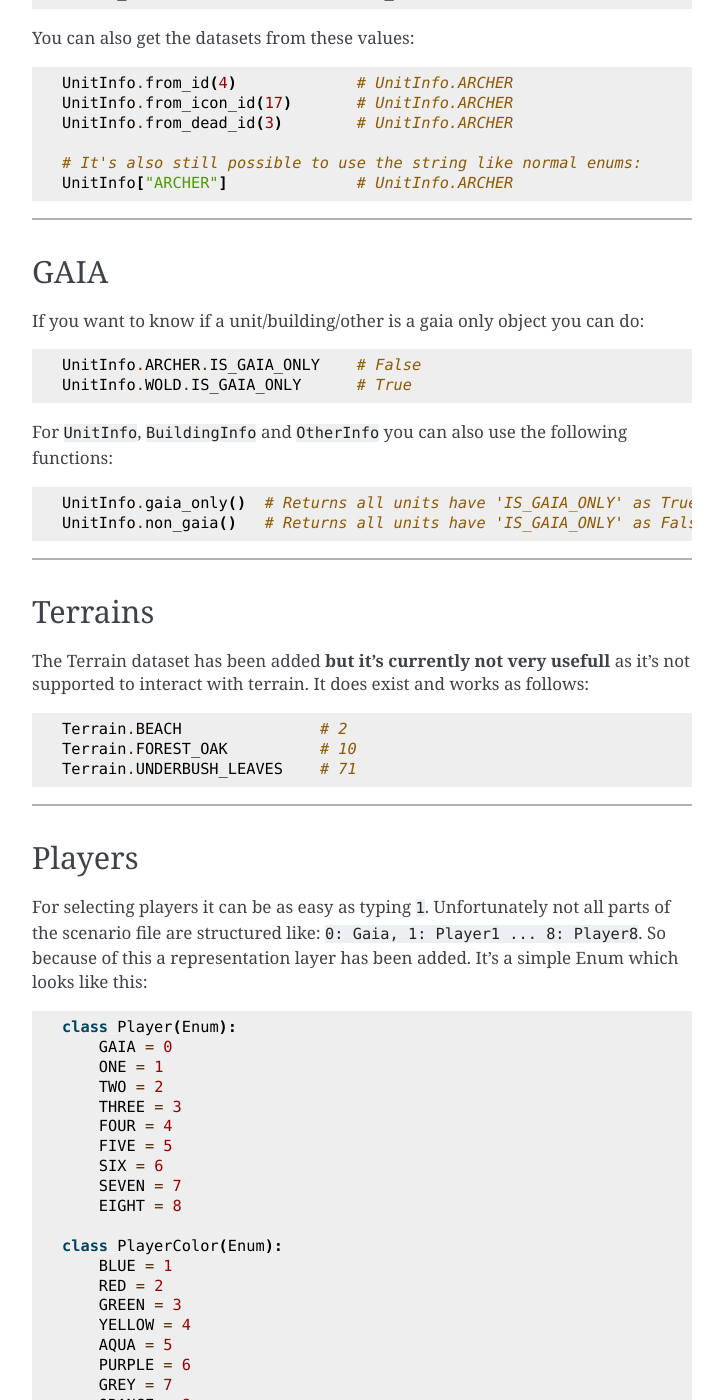
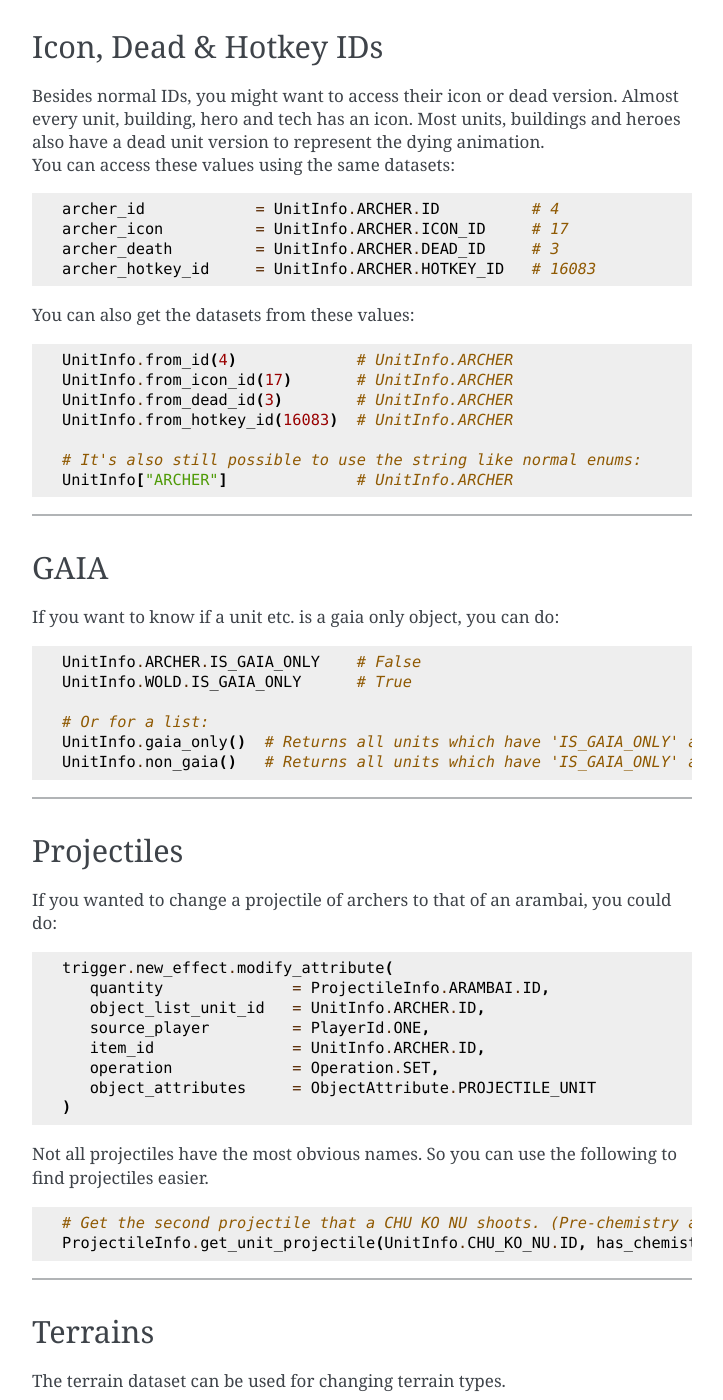
Before and after one commit to KSneijders/AoE2ScenarioParser, a Sphinx documentation site: the page built from docs/source/examples/datasets.rst, in a window 1280 px wide and 1400 px high, scrolled down 4314 px. Shown: the whole window, without its empty margins (388-1111 px from the left). Built offline with Sphinx 7.4.7, drawn with Linux system fonts in a browser that asks for light colours; some of the changed text lies outside the part shown.

Commit message:
Updated the RST DATASET docs.

```diff
--- a/docs/source/examples/datasets.rst
+++ b/docs/source/examples/datasets.rst
@@ -12,9 +12,11 @@
    from AoE2ScenarioParser.datasets.effects import EffectId
    from AoE2ScenarioParser.datasets.trigger_lists import DiplomacyState, Operation, ButtonLocation, PanelLocation, \
        TimeUnit, VisibilityState, DifficultyLevel, TechnologyState, Comparison, ObjectAttribute, Attribute, \
-       ObjectType, ObjectClass
+       UnitAIAction, AttackStance, ObjectType, ObjectClass, DamageClass, HeroStatusFlag, Hotkey, BlastLevel, \
+       TerrainRestrictions
 
    # Information of unit/building/hero and tech IDs
+   from AoE2ScenarioParser.datasets.projectiles import ProjectileInfo
    from AoE2ScenarioParser.datasets.buildings import BuildingInfo
    from AoE2ScenarioParser.datasets.heroes import HeroInfo
    from AoE2ScenarioParser.datasets.other import OtherInfo
@@ -27,32 +29,7 @@
    # Information about player IDs
    from AoE2ScenarioParser.datasets.players import PlayerId, PlayerColorId
 
-Current datasets are:
-
--  conditions
--  effects
--  trigger related items mostly found in dropdown lists (Operation,
-   ButtonLocation, Comparison etc.)
--  Buildings
-   -  Gaia & Non gaia building IDs
-   -  Building icon IDs
-   -  Destroyed (dead) building IDs
--  Units
-   -  Gaia & Non gaia unit IDs
-   -  Unit icon IDs
-   -  Dead unit IDs
--  Heroes
-   -  Hero IDs
-   -  Hero icon IDs
-   -  Dead hero IDs
--  Techs
-   -  Tech IDs
-   -  Tech icon IDs
--  Players
--  terrain type IDs
-
-A special thanks to **Alian713** for doing almost all the work in
-contributing the data needed for these datasets. <3
+A special thanks to **Alian713** for doing **A LOT** of the work in contributing the data needed for these datasets. <3
 
 --------------
 
@@ -93,80 +70,49 @@
 options are, like everything else, impossible to remember. That’s why
 these datasets have been added:
 
-+-----------------+------------------------+---------------------------------------+
-| Names           | Explanation            | Example                               |
-+=================+========================+=======================================+
-| DiplomacyState  | Used in the            | ``DiplomacyState.ALLY``               |
-|                 | ``Change Diplomacy``   |                                       |
-|                 | effect and the         |                                       |
-|                 | ``Diplomacy State``    |                                       |
-|                 | condition.             |                                       |
-+-----------------+------------------------+---------------------------------------+
-| Operator        | Used in many effects.  | ``Operator.MULTIPLY``                 |
-|                 | Generally related to   |                                       |
-|                 | variables.             |                                       |
-+-----------------+------------------------+---------------------------------------+
-| ButtonLocation  | Used in the            | ``ButtonLocation.r2c3``               |
-| \*              | ``Change               |                                       |
-|                 | Research Location``    |                                       |
-|                 | and                    |                                       |
-|                 | ``Change Train         |                                       |
-|                 | Location``             |                                       |
-|                 | effects. \*            |                                       |
-+-----------------+------------------------+---------------------------------------+
-| PanelLocation   | Used in the            | ``PanelLocation.CENTER``              |
-|                 | ``Display              |                                       |
-|                 | Instructions``         |                                       |
-|                 | effect.                |                                       |
-+-----------------+------------------------+---------------------------------------+
-| TimeUnit        | Used in the            | ``TimeUnit.YEARS``                    |
-|                 | ``Display Timer``      |                                       |
-|                 | effect.                |                                       |
-+-----------------+------------------------+---------------------------------------+
-| VisibilityState | Used in the            | ``VisibilityState.EXPLORED``          |
-|                 | ``Set                  |                                       |
-|                 | Player Visibility``    |                                       |
-|                 | effect.                |                                       |
-+-----------------+------------------------+---------------------------------------+
-| DifficultyLevel | Used in the            | ``DifficultyLevel.HARDEST``           |
-|                 | ``Difficulty Level``   |                                       |
-|                 | condition.             |                                       |
-+-----------------+------------------------+---------------------------------------+
-| TechnologyState | Used in the            | ``TechnologyState.RESEARCHING``       |
-|                 | ``Technology State``   |                                       |
-|                 | condition.             |                                       |
-+-----------------+------------------------+---------------------------------------+
-| Comparison      | Used in many effects   | ``Comparison.EQUAL``                  |
-|                 | and conditions.        |                                       |
-|                 | Generally related to   |                                       |
-|                 | variables.             |                                       |
-+-----------------+------------------------+---------------------------------------+
-| ObjectAttribute | Used in the            | ``ObjectAttribute.CARRY_CAPACITY``    |
-|                 | ``Modify Attribute``   |                                       |
-|                 | effect.                |                                       |
-+-----------------+------------------------+---------------------------------------+
-| Attribute       | Used in the            | ``Attribute.ALL_TECHS_ACHIEVED``      |
-|                 | ``Accumulate           |                                       |
-|                 | Attribute``            |                                       |
-|                 | efect.                 |                                       |
-+-----------------+------------------------+---------------------------------------+
-| UnitAIAction    | Used in the            | ``UnitAIAction.ATTACK``               |
-|                 | ``Object has Action``  |                                       |
-|                 | condition.             |                                       |
-+-----------------+------------------------+---------------------------------------+
-| AttackStance    | Used in the            | ``AttackStance.AGGRESSIVE_STANCE``    |
-|                 | ``Change               |                                       |
-|                 | Object Stance``        |                                       |
-|                 | effect.                |                                       |
-+-----------------+------------------------+---------------------------------------+
-| ObjectType      | Used in every unit     | ``ObjectType.DOPPELGANGER``           |
-|                 | selection effect &     |                                       |
-|                 | condition              |                                       |
-+-----------------+------------------------+---------------------------------------+
-| ObjectClass     | Used in every unit     | ``ObjectClass.INFANTRY``              |
-|                 | selection effect &     |                                       |
-|                 | condition              |                                       |
-+-----------------+------------------------+---------------------------------------+
++---------------------+------------------------------------------------------------------------------------+--------------------------------------+
+|        Names        |                                    Explanation                                     |               Example                |
++=====================+====================================================================================+======================================+
+| DiplomacyState      | Used in the  ``Change Diplomacy`` effect and the ``Diplomacy State`` condition.    | ``DiplomacyState.ALLY``              |
++---------------------+------------------------------------------------------------------------------------+--------------------------------------+
+| Operation           | Used in many effects. Generally related to variables.                              | ``Operation.MULTIPLY``               |
++---------------------+------------------------------------------------------------------------------------+--------------------------------------+
+| ButtonLocation \*   | Used in the ``Change Research Location`` and ``Change Train Location`` effects. \* | ``ButtonLocation.r2c3``              |
++---------------------+------------------------------------------------------------------------------------+--------------------------------------+
+| PanelLocation       | Used in the ``Display Instructions`` effect.                                       | ``PanelLocation.CENTER``             |
++---------------------+------------------------------------------------------------------------------------+--------------------------------------+
+| TimeUnit            | Used in the ``Display Timer`` effect.                                              | ``TimeUnit.YEARS``                   |
++---------------------+------------------------------------------------------------------------------------+--------------------------------------+
+| VisibilityState     | Used in the ``Set Player Visibility`` effect.                                      | ``VisibilityState.EXPLORED``         |
++---------------------+------------------------------------------------------------------------------------+--------------------------------------+
+| DifficultyLevel     | Used in the ``Difficulty Level`` condition.                                        | ``DifficultyLevel.HARDEST``          |
++---------------------+------------------------------------------------------------------------------------+--------------------------------------+
+| TechnologyState     | Used in the ``Technology State`` condition.                                        | ``TechnologyState.RESEARCHING``      |
++---------------------+------------------------------------------------------------------------------------+--------------------------------------+
+| Comparison          | Used in many effects and conditions. Generally related to variables.               | ``Comparison.EQUAL``                 |
++---------------------+------------------------------------------------------------------------------------+--------------------------------------+
+| ObjectAttribute     | Used in the ``Modify Attribute`` effect.                                           | ``ObjectAttribute.CARRY_CAPACITY``   |
++---------------------+------------------------------------------------------------------------------------+--------------------------------------+
+| Attribute           | Used in the ``Accumulate Attribute`` effect.                                       | ``Attribute.ALL_TECHS_ACHIEVED``     |
++---------------------+------------------------------------------------------------------------------------+--------------------------------------+
+| UnitAIAction        | Used in the ``Object has Action`` condition.                                       | ``UnitAIAction.ATTACK``              |
++---------------------+------------------------------------------------------------------------------------+--------------------------------------+
+| AttackStance        | Used in the ``Change Object Stance`` effect.                                       | ``AttackStance.AGGRESSIVE_STANCE``   |
++---------------------+------------------------------------------------------------------------------------+--------------------------------------+
+| ObjectType          | Used in every unit selection effect & condition.                                   | ``ObjectType.DOPPELGANGER``          |
++---------------------+------------------------------------------------------------------------------------+--------------------------------------+
+| ObjectClass         | Used in every unit selection effect & condition.                                   | ``ObjectClass.INFANTRY``             |
++---------------------+------------------------------------------------------------------------------------+--------------------------------------+
+| DamageClass         | Used in the ``Change Object Attack/Armour`` effects.                               | ``DamageClass.SPEARMEN``             |
++---------------------+------------------------------------------------------------------------------------+--------------------------------------+
+| HeroStatusFlag \*   | Can be used for changing the ``HERO_STATUS`` in ``ObjectAttribute``.               | ``HeroStatusFlag.HERO_REGENERATION`` |
++---------------------+------------------------------------------------------------------------------------+--------------------------------------+
+| Hotkey              | Can be used for changing the ``HOTKEY_ID`` in ``ObjectAttribute``.                 | ``Hotkey.SPACE``                     |
++---------------------+------------------------------------------------------------------------------------+--------------------------------------+
+| BlastLevel          | Can be used for changing the ``BLAST_<>_LEVEL`` properties in ``ObjectAttribute``. | ``BlastLevel.NEARBY_UNITS``          |
++---------------------+------------------------------------------------------------------------------------+--------------------------------------+
+| TerrainRestrictions | Can be used for changing the ``TERRAIN_RESTRICTION_ID`` in ``ObjectAttribute``.    | ``TerrainRestrictions.LAND``         |
++---------------------+------------------------------------------------------------------------------------+--------------------------------------+
 
 \*: Means extra functionality listed below.
 
@@ -179,6 +125,20 @@
 
 --------------
 
+HeroStatusFlag
+~~~~~~~~~~~~~~
+
+.. code:: py
+
+   # Both have the same result
+   hsf = HeroStatusFlag.CANNOT_BE_CONVERTED + HeroStatusFlag.DELETE_CONFIRMATION
+   hsf = HeroStatusFlag.combine(
+         cannot_be_converted=True,
+         delete_confirmation=True
+   )
+
+--------------
+
 General usage examples:
 ~~~~~~~~~~~~~~~~~~~~~~~
 
@@ -187,12 +147,12 @@
    trigger = trigger_manager.add_trigger("Inform Betrayal!")
    condition = trigger.new_condition.diplomacy_state(
        quantity=DiplomacyState.ALLY,  # <-- DiplomacyState dataset
-       player=Player.TWO,
-       target_player=Player.THREE
+       player=PlayerId.TWO,
+       target_player=PlayerId.THREE
    )
 
    effect = trigger.new_effect.display_instructions(
-       player_source=Player.ONE,
+       player_source=PlayerId.ONE,
        message="Spy: Your ally has betrayed you! He allied the enemy!",
        instruction_panel_position=PanelLocation.CENTER,  # <-- PanelLocation dataset
        display_time=10
@@ -211,10 +171,11 @@
 
 .. code:: py
 
-   unit_manager.add_unit(Player.ONE,   UnitInfo.CONQUISTADOR.ID,      x=10,   y=20)
-   unit_manager.add_unit(Player.TWO,   UnitInfo.PALADIN.ID,           x=20,   y=20)
-   unit_manager.add_unit(Player.GAIA,  BuildingInfo.FEITORIA.ID,      x=30,   y=20)
-   unit_manager.add_unit(Player.GAIA,  HeroInfo.WILLIAM_WALLACE.ID,   x=40,   y=20)
+   unit_manager.add_unit(PlayerId.ONE,   UnitInfo.CONQUISTADOR.ID,      x=10,   y=20)
+   unit_manager.add_unit(PlayerId.TWO,   UnitInfo.PALADIN.ID,           x=20,   y=20)
+   unit_manager.add_unit(PlayerId.GAIA,  BuildingInfo.FEITORIA.ID,      x=30,   y=20)
+   unit_manager.add_unit(PlayerId.GAIA,  HeroInfo.WILLIAM_WALLACE.ID,   x=40,   y=20)
+   unit_manager.add_unit(PlayerId.GAIA,  OtherInfo.GOLD_MINE.ID,        x=50,   y=20)
 
 With the triggers you can do similiar stuff like:
 
@@ -222,17 +183,17 @@
 
    ...
    effect = trigger.new_effect.create_object(
-       object_list_unit_id = Unit.MAN_AT_ARMS.ID  # Or: Building.BLACKSMITH.ID
+       object_list_unit_id = UnitInfo.MAN_AT_ARMS.ID  # Or: BuildingInfo.BLACKSMITH.ID
    )
    ...
    effect = trigger.new_effect.research_technology(
-       player_source = Player.THREE,
+       player_source = PlayerId.THREE,
        technology = TechInfo.BLOODLINES.ID
    )
    ...
 
-Icon & dead IDs
----------------
+Icon, Dead & Hotkey IDs
+-----------------------
 
 | Besides normal IDs, you might want to access their icon or dead
   version. Almost every unit, building, hero and tech has an icon. Most
@@ -242,9 +203,10 @@
 
 .. code:: py
 
-   archer_id = UnitInfo.ARCHER.ID           # 4
-   archer_icon = UnitInfo.ARCHER.ICON_ID    # 17
-   archer_death = UnitInfo.ARCHER.DEAD_ID   # 3
+   archer_id            = UnitInfo.ARCHER.ID          # 4
+   archer_icon          = UnitInfo.ARCHER.ICON_ID     # 17
+   archer_death         = UnitInfo.ARCHER.DEAD_ID     # 3
+   archer_hotkey_id     = UnitInfo.ARCHER.HOTKEY_ID   # 16083
 
 You can also get the datasets from these values:
 
@@ -253,6 +215,7 @@
    UnitInfo.from_id(4)             # UnitInfo.ARCHER
    UnitInfo.from_icon_id(17)       # UnitInfo.ARCHER
    UnitInfo.from_dead_id(3)        # UnitInfo.ARCHER
+   UnitInfo.from_hotkey_id(16083)  # UnitInfo.ARCHER
 
    # It's also still possible to use the string like normal enums:
    UnitInfo["ARCHER"]              # UnitInfo.ARCHER
@@ -262,36 +225,58 @@
 GAIA
 ----
 
-If you want to know if a unit/building/other is a gaia only object you
-can do:
+If you want to know if a unit etc. is a gaia only object, you can do:
 
 .. code:: py
 
    UnitInfo.ARCHER.IS_GAIA_ONLY    # False
    UnitInfo.WOLD.IS_GAIA_ONLY      # True
 
-For ``UnitInfo``, ``BuildingInfo`` and ``OtherInfo`` you can also use
-the following functions:
+   # Or for a list:
+   UnitInfo.gaia_only()  # Returns all units which have 'IS_GAIA_ONLY' as True
+   UnitInfo.non_gaia()   # Returns all units which have 'IS_GAIA_ONLY' as False
+
+--------------
+
+Projectiles
+-----------
+
+If you wanted to change a projectile of archers to that of an arambai, you could do:
 
 .. code:: py
 
-   UnitInfo.gaia_only()  # Returns all units have 'IS_GAIA_ONLY' as True
-   UnitInfo.non_gaia()   # Returns all units have 'IS_GAIA_ONLY' as False
+   trigger.new_effect.modify_attribute(
+      quantity              = ProjectileInfo.ARAMBAI.ID,
+      object_list_unit_id   = UnitInfo.ARCHER.ID,
+      source_player         = PlayerId.ONE,
+      item_id               = UnitInfo.ARCHER.ID,
+      operation             = Operation.SET,
+      object_attributes     = ObjectAttribute.PROJECTILE_UNIT
+   )
+
+
+Not all projectiles have the most obvious names. So you can use the following to find projectiles easier.
+
+.. code:: py
+
+   # Get the second projectile that a CHU KO NU shoots. (Pre-chemistry arrows)
+   ProjectileInfo.get_unit_projectile(UnitInfo.CHU_KO_NU.ID, has_chemistry=False, secondary=True)
 
 --------------
 
 Terrains
 --------
 
-The Terrain dataset has been added **but it’s currently not very
-usefull** as it’s not supported to interact with terrain. It does exist
-and works as follows:
+The terrain dataset can be used for changing terrain types.
 
 .. code:: py
 
    Terrain.BEACH               # 2
    Terrain.FOREST_OAK          # 10
    Terrain.UNDERBUSH_LEAVES    # 71
+
+   # Changing the terrain could be done like so:
+   map_manager.terrain[0].terrain_id = TerrainId.GRASS_1
 
 --------------
 
```
Also changed, not shown: other parts of docs/source/examples/datasets.rst (+2 -2 lines).
